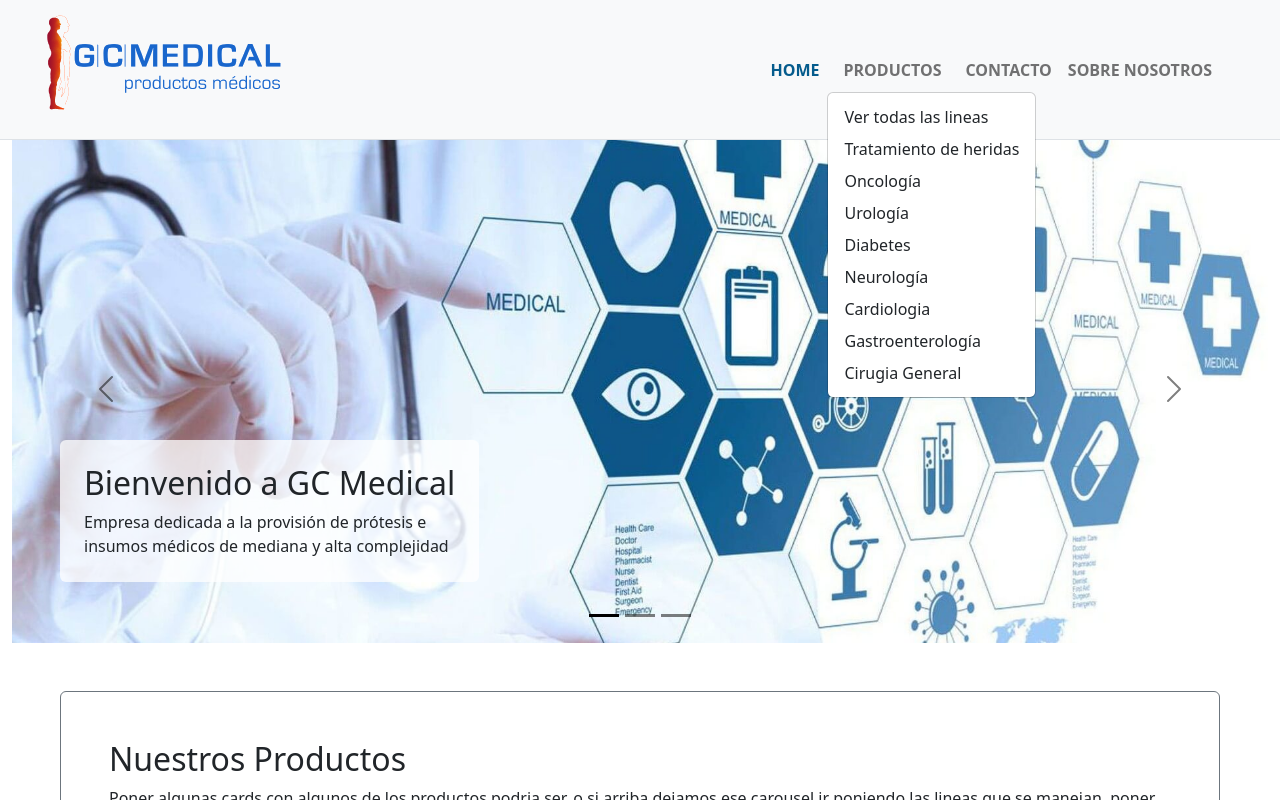
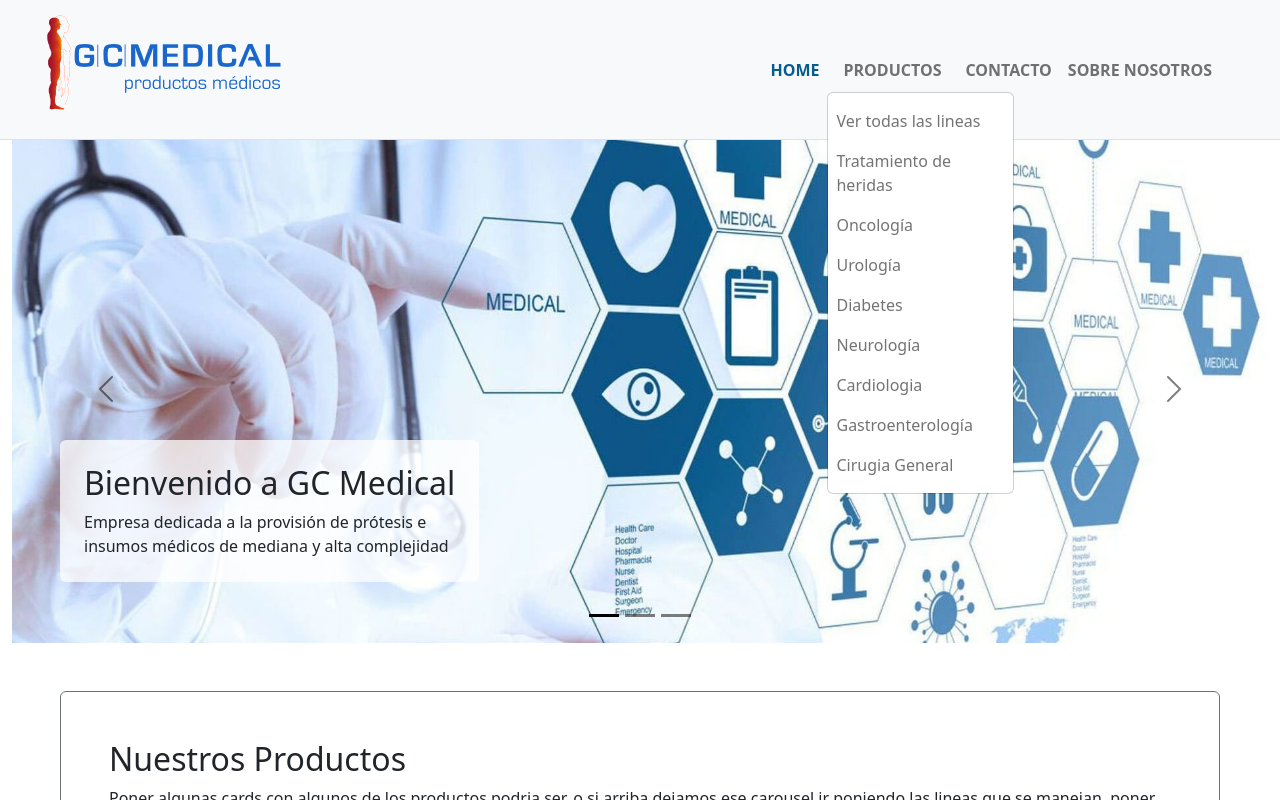
Before and after one commit to florencianionquepan/gc-medical, a React (Vite) app: page / in a window 1280 px wide. Both pictures are taken after a click on the element "PRODUCTOS". Shown: the top 800 px of the page. Built offline with nearby package versions, Linux system fonts and the light colour scheme.

Commit message:
fix navbar y footer styles

```diff
--- a/src/assets/MiFooter.jsx
+++ b/src/assets/MiFooter.jsx
@@ -33,7 +33,7 @@ export const MiFooter = () => {
   return (
     <>
     <div className="container-fluid">
-        <footer className="row pt-5 mt-5 border-top align-items-center justify-content-center justify-content-md-between">
+        <footer className="row pt-5 mt-5 bg-light border-top align-items-center justify-content-center justify-content-md-between">
             <div className="col-12 mb-3 col-md-5 col-lg-3">
                 <a href="/" className="text-dark text-decoration-none d-flex justify-content-center justify-content-md-start">
                     <img src="/img/logo.png" alt="logo"/>
--- a/src/assets/NavDropdown.jsx
+++ b/src/assets/NavDropdown.jsx
@@ -11,7 +11,7 @@ export const NavDropdown = ({item}) => {
         <ul className="dropdown-menu">
             {item.subItems.map(subItem => (
                 <li key={subItem.id}>
-                    <NavLink to={subItem.link} className="dropdown-item">{subItem.title}</NavLink>
+                    <NavLink to={subItem.link} className="nav-link link-custom ps-2" style={{width: 185}}>{subItem.title}</NavLink>
                 </li>
             ))}
         </ul>
--- a/src/index.css
+++ b/src/index.css
@@ -19,10 +19,12 @@ este el naranja: #EA7200*/
 
 .link-custom:hover{
   color: #1966CC !important;
+  background-color: transparent !important;
 }
 
 .link-custom:active{
   color: #1966CC !important;
+  background-color: transparent !important;
 }
 
 /* clases para fondos */
```
